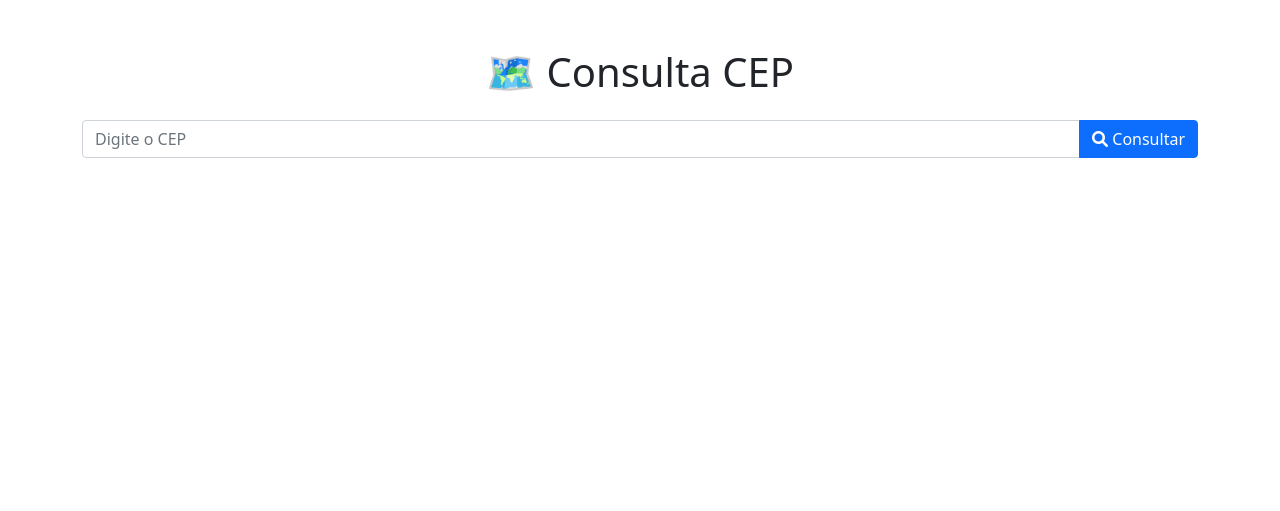
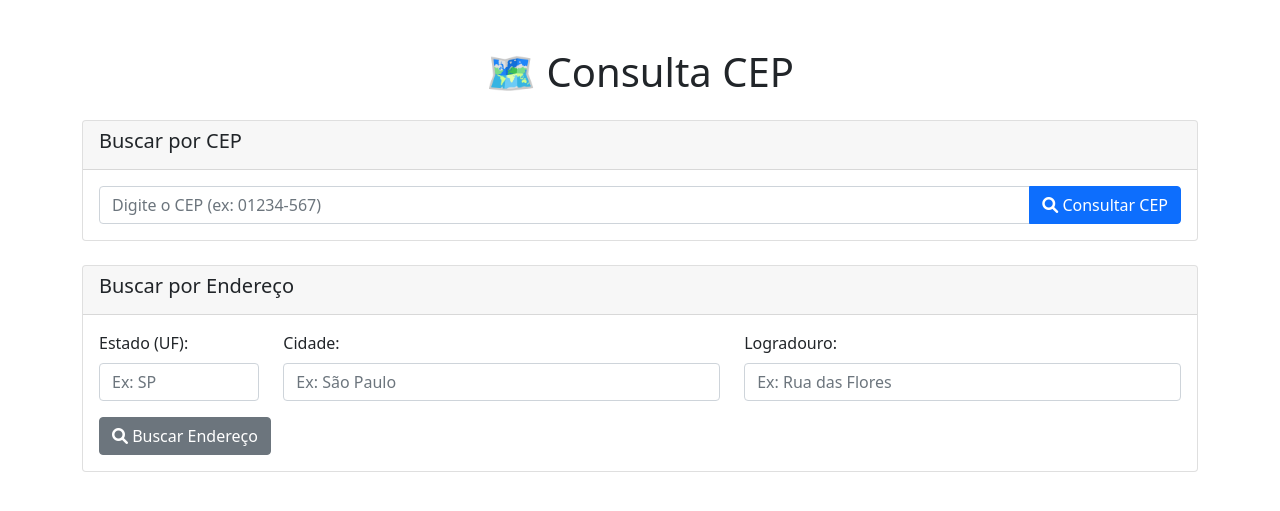
Before and after one commit to DevbyShizo/php-playground, a PHP site: page / in a window 1280 px wide. Shown: the top 511 px of the page. Run offline with PHP 8.4, Linux system fonts and the light colour scheme.

Commit message:
feat: adicionando busca por endereco, melhorando exibição dos dados, finalizando projeto

```diff
--- a/consulta_cep/classes/ApiViaCep.php
+++ b/consulta_cep/classes/ApiViaCep.php
@@ -4,16 +4,46 @@ namespace Classes;
 
 class Api
 {
-
     public function consultarCep($cep): array|false
     {
-        $response = file_get_contents("https://viacep.com.br/ws/{$cep}/json/");
-        $data = json_decode($response, true);
+        try {
+            $response = file_get_contents("https://viacep.com.br/ws/{$cep}/json/");
 
-        if (isset($data['erro']) && $data['erro'] === true) {
+            if ($response === false) {
+                return false;
+            }
+
+            $data = json_decode($response, true);
+
+            if (isset($data['erro']) && $data['erro'] === true) {
+                return false;
+            }
+
+            return $data;
+        } catch (\Exception $e) {
             return false;
         }
+    }
 
-        return $data;
+    public function buscarPorEndereco($uf, $cidade, $logradouro): array|false
+    {
+        try {
+            $uf = strtoupper(trim($uf));
+            $cidade = rawurlencode(trim($cidade));
+            $logradouro = rawurlencode(trim($logradouro));
+
+            $url = "https://viacep.com.br/ws/{$uf}/{$cidade}/{$logradouro}/json/";
+
+            $response = @file_get_contents($url);
+            if ($response === false) {
+                return false;
+            }
+
+            $data = json_decode($response, true);
+
+            return (!empty($data) ? $data : false);
+        } catch (\Exception $e) {
+            return false;
+        }
     }
 }
--- a/consulta_cep/classes/ExibirDados.php
+++ b/consulta_cep/classes/ExibirDados.php
@@ -1,7 +1,6 @@
 <?php
 
 namespace Classes;
-
 
 class ExibirDados
 {
@@ -10,12 +9,13 @@ class ExibirDados
         if (is_array($dados) && !empty($dados)) {
             echo "<div class='card'>";
             echo "<div class='card-body'>";
-            echo "<h5 class='card-title'>Dados do CEP: {$dados['cep']}</h5>";
-            echo "<p class='card-text'>Logradouro: {$dados['logradouro']}</p>";
-            echo "<p class='card-text'>Bairro: {$dados['bairro']}</p>";
-            echo "<p class='card-text'>Cidade: {$dados['localidade']}</p>";
-            echo "<p class='card-text'>Estado: {$dados['uf']}</p>";
-            if (isset($dados['complemento']) && !empty($dados['complemento'])) {
+            echo "<h5 class='card-title'>Dados do CEP: " . ($dados['cep'] ?? 'Não informado') . "</h5>";
+            echo "<p class='card-text'>Logradouro: " . ($dados['logradouro'] ?? 'Não informado') . "</p>";
+            echo "<p class='card-text'>Bairro: " . ($dados['bairro'] ?? 'Não informado') . "</p>";
+            echo "<p class='card-text'>Cidade: " . ($dados['localidade'] ?? 'Não informado') . "</p>";
+            echo "<p class='card-text'>Estado: " . ($dados['uf'] ?? 'Não informado') . "</p>";
+
+            if (!empty($dados['complemento'])) {
                 echo "<p class='card-text'>Complemento: {$dados['complemento']}</p>";
             }
             echo "</div>";
--- a/consulta_cep/index.php
+++ b/consulta_cep/index.php
@@ -7,9 +7,11 @@ use Classes\Cep;
 use Classes\Api;
 use Classes\ExibirDados;
 
+$dados = null;
+$dadosEndereco = null;
 
-if ($_SERVER['REQUEST_METHOD'] === 'POST' && isset($_POST['consultar'])) {
-    if (isset($_POST['cep'])) {
+if ($_SERVER['REQUEST_METHOD'] === 'POST') {
+    if (isset($_POST['consultar']) && isset($_POST['cep'])) {
         $cep = preg_replace('/\D/', '', $_POST['cep']);
 
         $validador = new Cep($cep);
@@ -18,12 +20,27 @@ if ($_SERVER['REQUEST_METHOD'] === 'POST' && isset($_POST['consultar'])) {
             $dados = $api->consultarCep($cep);
         }
     }
+
+    if (
+        isset($_POST['buscarEndereco']) &&
+        isset($_POST['uf']) &&
+        isset($_POST['cidade']) &&
+        isset($_POST['logradouro'])
+    ) {
+        $uf = trim($_POST['uf']);
+        $cidade = trim($_POST['cidade']);
+        $logradouro = trim($_POST['logradouro']);
+
+        if (!empty($uf) && !empty($cidade) && !empty($logradouro)) {
+            $api = new Api();
+            $dadosEndereco = $api->buscarPorEndereco($uf, $cidade, $logradouro);
         }
-
+    }
+}
 ?>
 
 <!DOCTYPE html>
-<html lang="en">
+<html lang="pt-br">
 
 <head>
     <meta charset="UTF-8">
@@ -31,37 +48,87 @@ if ($_SERVER['REQUEST_METHOD'] === 'POST' && isset($_POST['consultar'])) {
     <title>Consulta CEP</title>
     <link rel="stylesheet" href="https://cdnjs.cloudflare.com/ajax/libs/font-awesome/6.0.0-beta3/css/all.min.css">
     <link href="https://cdn.jsdelivr.net/npm/bootstrap@5.0.2/dist/css/bootstrap.min.css" rel="stylesheet" integrity="sha384-EVSTQN3/azprG1Anm3QDgpJLIm9Nao0Yz1ztcQTwFspd3yD65VohhpuuCOmLASjC" crossorigin="anonymous">
-
 </head>
 
 <body>
     <div class="container mt-5">
         <h1 class="text-center mb-4"> 🗺️ Consulta CEP</h1>
-        <div>
 
+        <div class="card mb-4">
+            <div class="card-header">
+                <h5>Buscar por CEP</h5>
             </div>
-        <form method="POST" class="mb-4">
+            <div class="card-body">
+                <form method="POST">
                     <div class="input-group">
-                <input type="text" name="cep" class="form-control" placeholder="Digite o CEP" required>
-                <button class="btn btn-primary" type="submit" name="consultar"><i class="fas fa-search"></i> Consultar</button>
+                        <input type="text" name="cep" class="form-control" placeholder="Digite o CEP (ex: 01234-567)" required>
+                        <button class="btn btn-primary" type="submit" name="consultar">
+                            <i class="fas fa-search"></i> Consultar CEP
+                        </button>
                     </div>
                 </form>
-        <div class="resultados">
+            </div>
+        </div>
+
+        <?php if ($_SERVER['REQUEST_METHOD'] === 'POST' && isset($_POST['consultar'])): ?>
+            <div class="resultados mb-4">
                 <?php
-            if ($_SERVER['REQUEST_METHOD'] === 'POST' && isset($_POST['consultar'])) {
-                if (isset($dados) && is_array($dados)) {
+                if ($dados && is_array($dados)) {
                     $exibir = new ExibirDados();
                     $exibir->exibirDados($dados);
                 } else {
-                    echo "<p>Nenhum dado encontrado para o CEP informado.</p>";
-                }
+                    echo "<div class='alert alert-warning'>Nenhum dado encontrado para o CEP informado.</div>";
                 }
                 ?>
             </div>
+        <?php endif; ?>
 
+        <div class="card mb-4">
+            <div class="card-header">
+                <h5>Buscar por Endereço</h5>
+            </div>
+            <div class="card-body">
+                <form method="POST">
+                    <div class="row">
+                        <div class="col-md-2">
+                            <label for="uf" class="form-label">Estado (UF):</label>
+                            <input type="text" name="uf" id="uf" class="form-control" placeholder="Ex: SP" maxlength="2" required>
+                        </div>
+                        <div class="col-md-5">
+                            <label for="cidade" class="form-label">Cidade:</label>
+                            <input type="text" name="cidade" id="cidade" class="form-control" placeholder="Ex: São Paulo" required>
+                        </div>
+                        <div class="col-md-5">
+                            <label for="logradouro" class="form-label">Logradouro:</label>
+                            <input type="text" name="logradouro" id="logradouro" class="form-control" placeholder="Ex: Rua das Flores" required>
+                        </div>
+                    </div>
+                    <button class="btn btn-secondary mt-3" type="submit" name="buscarEndereco">
+                        <i class="fas fa-search"></i> Buscar Endereço
+                    </button>
+                </form>
+            </div>
         </div>
 
+        <?php if ($_SERVER['REQUEST_METHOD'] === 'POST' && isset($_POST['buscarEndereco'])): ?>
+            <div class="resultados">
+                <?php
+                if ($dadosEndereco && is_array($dadosEndereco) && count($dadosEndereco) > 0) {
+                    echo "<h5>Endereços encontrados:</h5>";
+                    foreach ($dadosEndereco as $endereco) {
+                        $exibir = new ExibirDados();
+                        $exibir->exibirDados($endereco);
+                        echo "<br>";
+                    }
+                } else {
+                    echo "<div class='alert alert-warning'>Nenhum endereço encontrado para os dados informados.</div>";
+                }
+                ?>
+            </div>
+        <?php endif; ?>
+    </div>
 
+    <script src="https://cdn.jsdelivr.net/npm/bootstrap@5.0.2/dist/js/bootstrap.bundle.min.js"></script>
 </body>
 
 </html>
```
Lines whose indentation alone changed are shown as unchanged.
